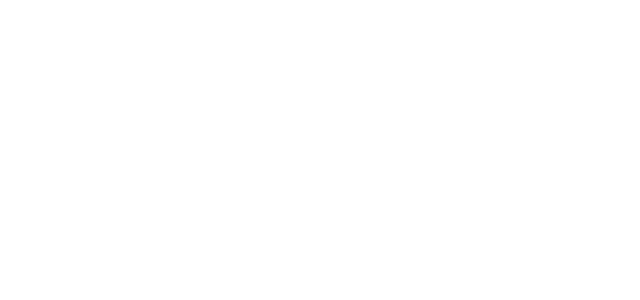
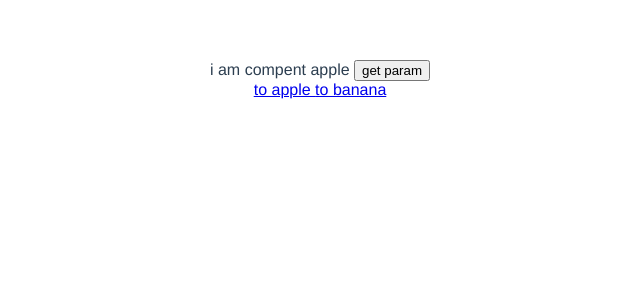
Before and after one commit to gongjenny/vue-come-on, a Vue app: page /apple/1 in a window 1280 px wide. Shown: the top 300 px of the page, without its empty margins (320-960 px from the left). Built offline with nearby package versions, Linux system fonts and the light colour scheme.

Commit message:
新学习的vue知识

```diff
--- a/src/App.vue
+++ b/src/App.vue
@@ -1,7 +1,8 @@
 <template>
   <div id="app" :title='hello'>
-     <router-view></router-view>
-
+    <router-view></router-view>
+    <router-link :to="{path:'apple'}"> to apple </router-link>
+    <router-link :to="{path:'banana'}"> to banana </router-link>
 
 
       <!-- {{hello}}
--- a/src/components/apple.vue
+++ b/src/components/apple.vue
@@ -1,6 +1,7 @@
 <template>
   <div>
       {{hello}}
+       <button v-on:click = 'getParam'>get param</button>
   </div>
 </template>
 <script>
@@ -9,6 +10,11 @@
         return {
             hello :'i am compent apple'
         }
+    },
+    methods: {
+        getParam(){
+            console.log(this.$route.params);
+            }
     }
 }
 </script>
--- a/src/main.js
+++ b/src/main.js
@@ -5,9 +5,10 @@
 import Banana from './components/banana'
 Vue.use(VueRouter)
 let router = new VueRouter({
+    mode: 'history',
     routes: [
         {
-          path: '/apple',
+          path: '/apple/:color',
           component: Apple
         },
         {
```
Also changed, not shown: 2 other files (tests, documents, lock files or other folders).
